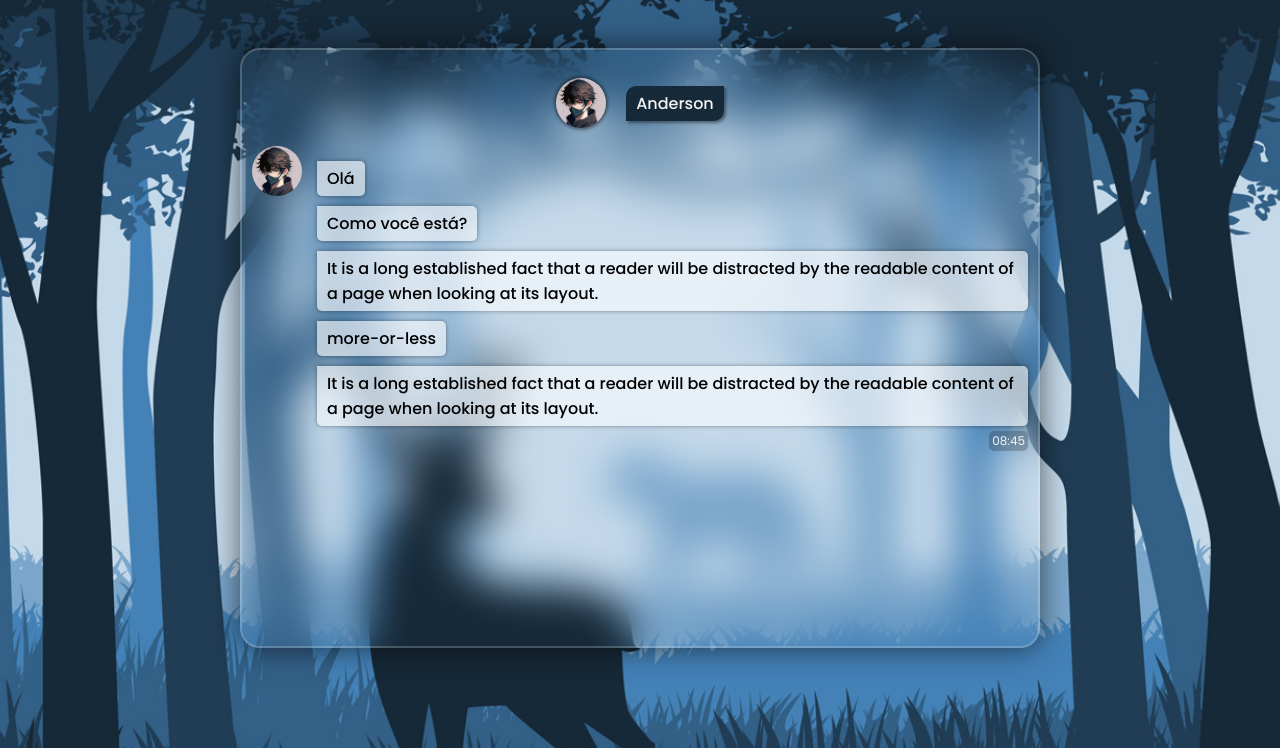
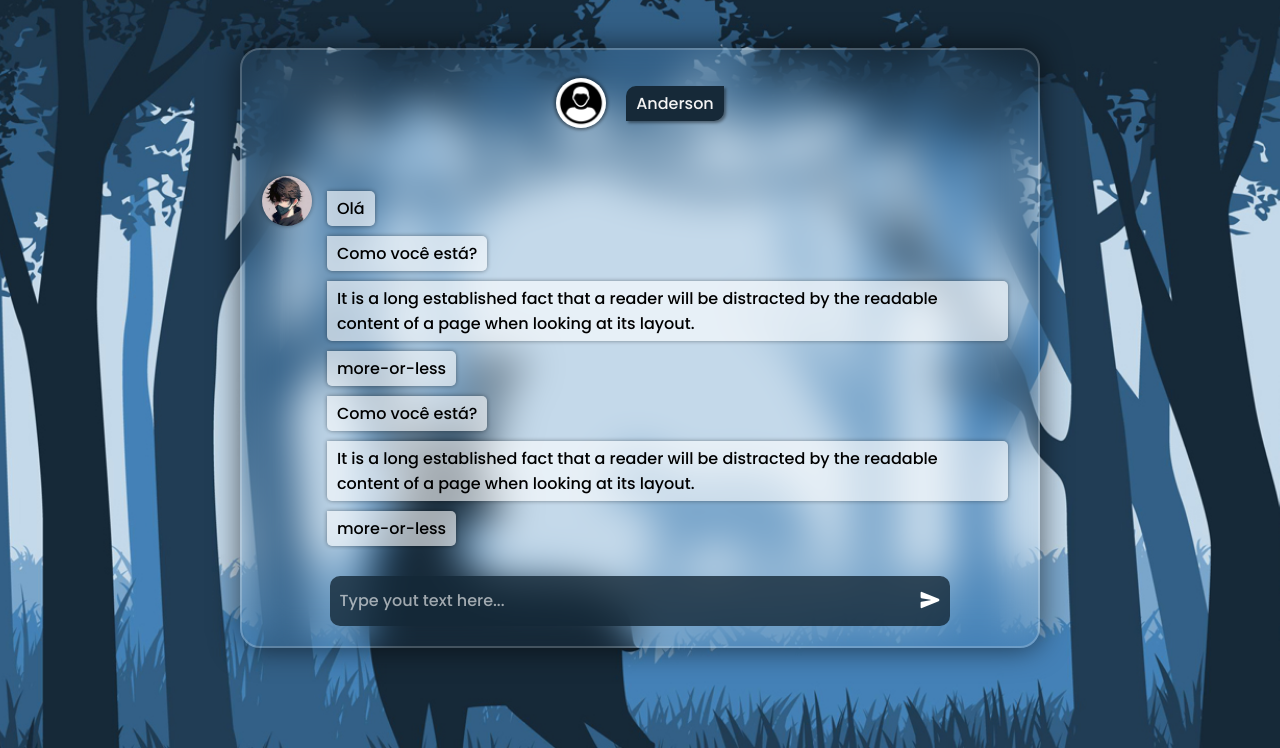
Before and after one commit to Andersignalr/Formigueiro-chat-design, a plain HTML site: page index.html in a window 1280 px wide. Shown: the part 52-800 px from the top of the page. Drawn offline with nearby package versions, Linux system fonts and the light colour scheme.

Commit message:
ajustes no espaçamento do container

```diff
--- a/chat.css
+++ b/chat.css
@@ -86,17 +86,35 @@ container_{
 .chat-area{
     height: 70%;
     display: flex;
+    overflow-y: auto;
+    padding: 20px 20px 20px 10px;
+}
+
+.chat-area::-webkit-scrollbar-thumb{
+    background-color: rgb(22, 41, 56);
+    border-radius: 10px;
+}
+.chat-area::-webkit-scrollbar-track{
+    background-color: rgba(22, 41, 56, 0.4);
+    border-radius: 10px;
+}
+.chat-area::-webkit-scrollbar{
+    width: 6px;
 }
 
 .input-area{
     height: 15%;
+    padding-bottom: 10px;
+    display: flex;
+    justify-content: center;
+    align-items: end;
 }
 
 /* .profile-image-area{} */
 
 .profile-image{
     display: flex;
-    background: url(perfil.jpg) no-repeat;
+    background: url(generic.jpg) no-repeat;
     background-size: cover;
     width: 50px;
     height: 50px;
@@ -136,6 +154,7 @@ mensagem_{
     background: url(perfil.jpg) no-repeat;
     background-size: cover;
     border-radius: 100%;
+    box-shadow: 0 0 4px rgba(0, 0, 0, 0.4);
 
     align-self: flex-start;
     width: 50px;
@@ -166,3 +185,52 @@ mensagem_{
 .first{
     margin-left: 0;
 }
+
+empty{
+    width: 100%;
+}
+.empty-end{
+    min-height: 40px;
+
+}
+.empty-start{
+    min-height: 10px;
+}
+
+.input-message{
+    width: 80%;
+    position: relative;
+}
+
+.input-message input{
+    border: none;
+    outline: none;
+    background-color: rgba(21, 40, 55, 0.8);
+    width: 100%;
+    height: 50px;
+    border-radius: 10px;
+    font-size: 1em;
+    color: white;
+    font-weight: 500;
+    padding: 0 30px 0 10px;
+}
+
+.input-message button{
+    position: absolute;
+    top: 12px;
+    right: 15px;
+    border: none;
+    outline: none;
+    background-color: transparent;
+    padding: 0;
+    margin: 0;
+    width: 15px;
+    height: 15px;
+    font-size: 20px;
+    color: white;
+    cursor: pointer;
+}
+
+.input-message input::placeholder {
+    color: rgba(255, 255, 255, 0.6);
+}
--- a/index.html
+++ b/index.html
@@ -37,39 +37,52 @@
 
         <div class="chat-area">
             <div class="messages-area">
+                <empty class="empty-start"></empty>
                 <mensagem_ class="first">
                     <image_ class="message-image"></image_>
                     <content_ class="message-content">Olá</content_>
-                    <!-- <time_ class="message-time">08:45</time_> -->
                 </mensagem_>
                 <mensagem_>
-                    <!-- <image_ class="message-image"></image_> -->
                     <content_ class="message-content">Como você está?</content_>
-                    <!-- <time_ class="message-time">08:45</time_> -->
                 </mensagem_>
                 <mensagem_>
-                    <!-- <image_ class="message-image"></image_> -->
-                    <content_ class="message-content">It is a long established fact that a reader will be distracted by the readable content of a page when looking at its layout.</content_>
-                    <!-- <time_ class="message-time">08:45</time_> -->
+                    <content_ class="message-content">It is a long established fact that a reader will be distracted by
+                        the readable content of a page when looking at its layout.</content_>
                 </mensagem_>
                 <mensagem_>
-                    <!-- <image_ class="message-image"></image_> -->
                     <content_ class="message-content">more-or-less</content_>
-                    <!-- <time_ class="message-time">08:45</time_> -->
+                </mensagem_>
+                <mensagem_>
+                    <content_ class="message-content">Como você está?</content_>
+                </mensagem_>
+                <mensagem_>
+                    <content_ class="message-content">It is a long established fact that a reader will be distracted by
+                        the readable content of a page when looking at its layout.</content_>
+                </mensagem_>
+                <mensagem_>
+                    <content_ class="message-content">more-or-less</content_>
                 </mensagem_>
                 <mensagem_ class="last">
-                    <!-- <image_ class="message-image"></image_> -->
-                    <content_ class="message-content">It is a long established fact that a reader will be distracted by the readable content of a page when looking at its layout.</content_>
+                    <content_ class="message-content">It is a long established fact that a reader will be distracted by
+                        the readable content of a page when looking at its layout.</content_>
                     <time_ class="message-time">08:45</time_>
                 </mensagem_>
+                <empty class="empty-end"></empty>
             </div>
         </div>
 
         <div class="input-area">
-
+            <div class="input-message">
+                <input  type="text" placeholder="Type yout text here..." />
+                <button><ion-icon name="send"></ion-icon></button>
+            </div>
         </div>
 
         </container>
+
+        <script type="module" src="https://unpkg.com/ionicons@5.5.2/dist/ionicons/ionicons.esm.js"></script>
+        <script nomodule src="https://unpkg.com/ionicons@5.5.2/dist/ionicons/ionicons.js"></script>
+
 </body>
 
 </html>
```
Also changed, not shown: generic.jpg (added).
